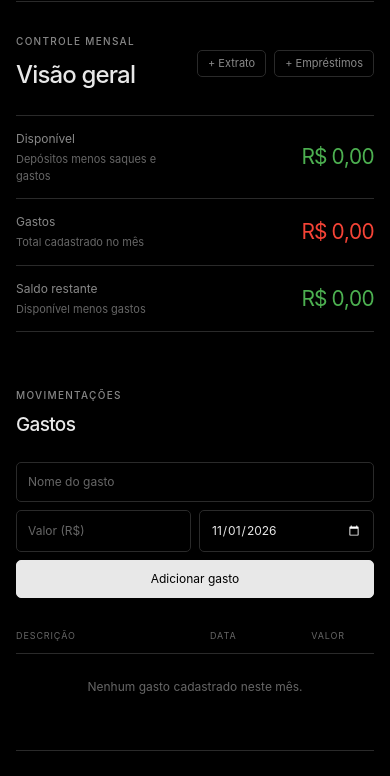
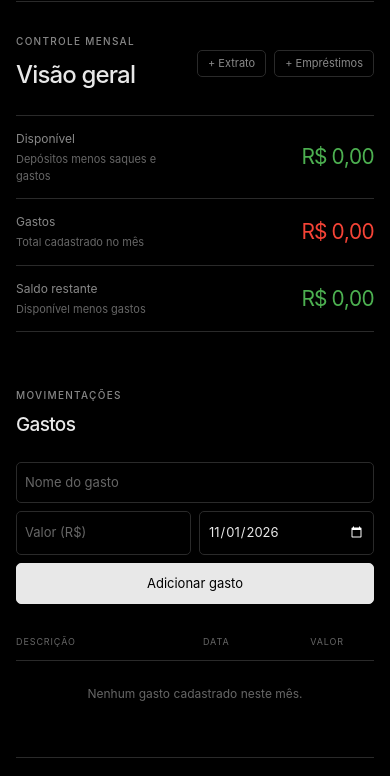
Before and after one commit to victorx73/meu-financeiro, a plain HTML site: page index.html in a window 390 px wide. Shown: the part 63-839 px from the top of the page. Drawn offline with Linux system fonts and the light colour scheme.

Commit message:
fix(mobile): impede zoom, rolagem lateral e limita a largura dos containers

```diff
--- a/style.css
+++ b/style.css
@@ -14,21 +14,37 @@
   font-family: Inter, Roboto, system-ui, -apple-system, BlinkMacSystemFont, "Segoe UI", sans-serif;
 }
 
-* { box-sizing: border-box; }
+* {
+  box-sizing: border-box;
+  /* Evita que o Safari/iOS ou Android criem rolagem lateral por causa de margens */
+  max-width: 100%;
+}
+
+html, body {
+  /* Trava a tela de rolar para os lados */
+  overflow-x: hidden;
+  width: 100%;
+  margin: 0;
+  padding: 0;
+}
 
 body {
-  margin: 0;
   background: var(--bg);
   color: var(--text);
   font-size: 14px;
   line-height: 1.5;
   -webkit-font-smoothing: antialiased;
+  /* Remove o zoom (double-tap) no mobile */
+  touch-action: manipulation;
 }
 
 button, input, select { font: inherit; }
 button { cursor: pointer; }
 
-.app { width: min(940px, calc(100% - 40px)); margin: 0 auto; }
+.app {
+  width: min(940px, calc(100% - 40px));
+  margin: 0 auto;
+}
 
 header {
   min-height: 76px;
@@ -50,6 +66,8 @@ select, input {
   border-radius: var(--radius);
   padding: 10px 11px;
   outline: none;
+  width: 100%; /* Força ocupar 100% do container disponível */
+  max-width: 100%; /* Impede estourar */
 }
 
 select option {
@@ -58,7 +76,7 @@ select option {
 }
 
 select:focus, input:focus { border-color: #777; }
-.month-picker select { border: 0; padding: 8px 2px; font-size: 13px; }
+.month-picker select { border: 0; padding: 8px 2px; font-size: 13px; width: auto; }
 
 main { padding-bottom: 35px; }
 .overview { padding: 44px 0 38px; }
@@ -255,48 +273,62 @@ footer {
   .app { width: calc(100% - 32px); }
   header { min-height: 65px; }
   .overview { padding: 32px 0 28px; }
+
   .summary { grid-template-columns: 1fr; }
   .metric { display: grid; grid-template-columns: 1fr auto; gap: 3px 10px; padding: 14px 0; }
   .metric + .metric { border-left: 0; border-top: 1px solid var(--line); padding-left: 0; }
   .metric label { margin: 0; }
   .metric input { grid-column: 2; grid-row: 1 / span 2; text-align: right; font-size: 21px; max-width: 175px; }
   .metric .hint { margin: 0; }
+
   .section { padding: 28px 0 30px; }
   .section-head { align-items: center; }
 
-  /* Ajuste no formulário para não vazar */
-  .form-grid {
+  /* FORMULÁRIOS NO MOBILE */
+  .form-grid, .loan-form {
     grid-template-columns: 1fr 1fr;
     gap: 8px;
   }
-  .form-grid input, .form-grid select, .form-grid button {
-    width: 100%;
-    min-width: 0;
+
+  /* Força qualquer input/select/botão a não estourar a tela */
+  .form-grid input, .form-grid select, .form-grid button,
+  .loan-form input, .loan-form select, .loan-form button {
+    width: 100% !important;
+    max-width: 100%;
+    min-width: 0; /* Fundamental para o flex/grid não estourar */
+    font-size: 13px;
+    padding: 10px 8px; /* Diminui um pouco o padding nas laterais */
+  }
+
+  /* O primeiro input ocupa a linha toda */
+  .form-grid input:first-child, .loan-form input:first-child { grid-column: 1 / -1; }
+
+  /* O botão também ocupa a linha toda */
+  .form-grid button, .loan-form button { grid-column: 1 / -1; }
+
+  /* AJUSTE DAS LISTAS (Tabelas) NO MOBILE */
+  .table-head, .expense-row, .transaction-row, .future-row, .loan-row {
+    /* Colunas: Nome (flexível), Data/Taxa (fixa), Valor (fixa), Botão (fixa) */
+    grid-template-columns: minmax(0, 1fr) 65px 70px 24px;
+    gap: 6px;
+  }
+
+  .table-head { font-size: 9px; }
+
+  .expense-name, .transaction-name, .future-name, .loan-name {
     font-size: 12px;
-  }
-  .form-grid input:first-child { grid-column: 1 / -1; }
-  .form-grid button { grid-column: 1 / -1; }
-
-  /* Ajuste nas tabelas/listas para não vazar */
-  .table-head, .expense-row, .transaction-row, .future-row {
-    grid-template-columns: minmax(0, 1fr) 55px 75px 24px;
-    gap: 5px;
-  }
-  .table-head { font-size: 9px; }
-  .expense-name, .expense-value, .transaction-name, .transaction-value, .future-name, .future-value {
-    font-size: 11px;
     overflow-wrap: anywhere;
   }
-  .expense-date, .transaction-date, .future-condition {
-    font-size: 10px;
+
+  .expense-value, .transaction-value, .future-value, .loan-value {
+    font-size: 12px;
+    white-space: nowrap; /* Evita quebrar o valor em duas linhas */
   }
 
-  .loan-form { grid-template-columns: 1fr 1fr; gap: 8px; }
-  .loan-form input, .loan-form button { width: 100%; min-width: 0; font-size: 12px; }
-  .loan-form input:first-child { grid-column: 1 / -1; }
-  .loan-form button { grid-column: 1 / -1; }
-  .loan-row { grid-template-columns: minmax(0, 1fr) 50px 65px 24px; gap: 5px; font-size: 11px; }
-  .loan-rate { font-size: 9px; }
+  .expense-date, .transaction-date, .future-condition, .loan-rate {
+    font-size: 10px;
+    white-space: nowrap;
+  }
 
   footer { flex-direction: column; }
 }
```
